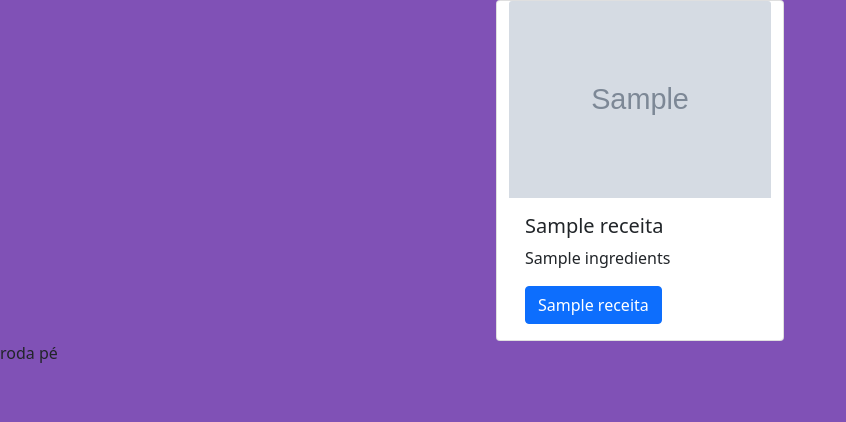
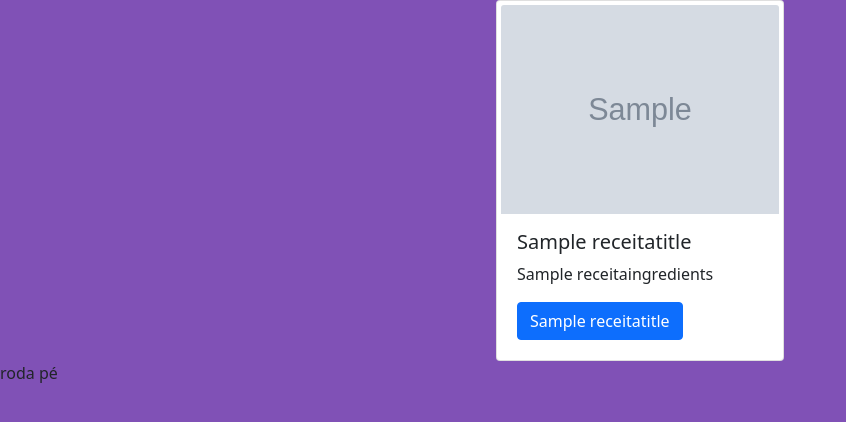
Before and after one commit to GustavoGarciaPereira/backend-receitas-gif-flask, a Flask app: template templates/receitas.html in a window 1280 px wide. Shown: the part 110-532 px from the top of the page, without its empty margins (0-846 px from the left). Run offline with Flask 2, Linux system fonts and the light colour scheme; the template is opened without the code that fills it: most values are stand-ins (such as "Sample title", 1, 10 or a date in 2020); grey boxes marked "Sample" are stand-in pictures.

Commit message:
customizando css

```diff
--- a/templates/receitas.html
+++ b/templates/receitas.html
@@ -11,14 +11,13 @@
 {% block corpo %}
 <div class="container">
   <div class="row center_custon">
-          {%for i in receitas%}
-
-            <div class="card" style="width: 18rem;">
-                <img class="card-img-top" src="{{ i.thumbnail }}" alt="Card image cap">
+          {%for receita in receitas%}
+            <div class="card p-1" style="width: 18rem;">
+                <img class="card-img-top" src="{{ receitathumbnail }}" alt="Card image cap">
                 <div class="card-body">
-                  <h5 class="card-title">{{ i.title }}</h5>
-                  <p class="card-text">{{ i.ingredients }}</p>
-                  <a href="{{ i.href }}" class="btn btn-primary">{{ i.title }}</a>
+                  <h5 class="card-title">{{ receitatitle }}</h5>
+                  <p class="card-text">{{ receitaingredients }}</p>
+                  <a href="{{ receitahref }}" class="btn btn-primary">{{ receitatitle }}</a>
                 </div>
               </div>
           {%endfor%}
```
